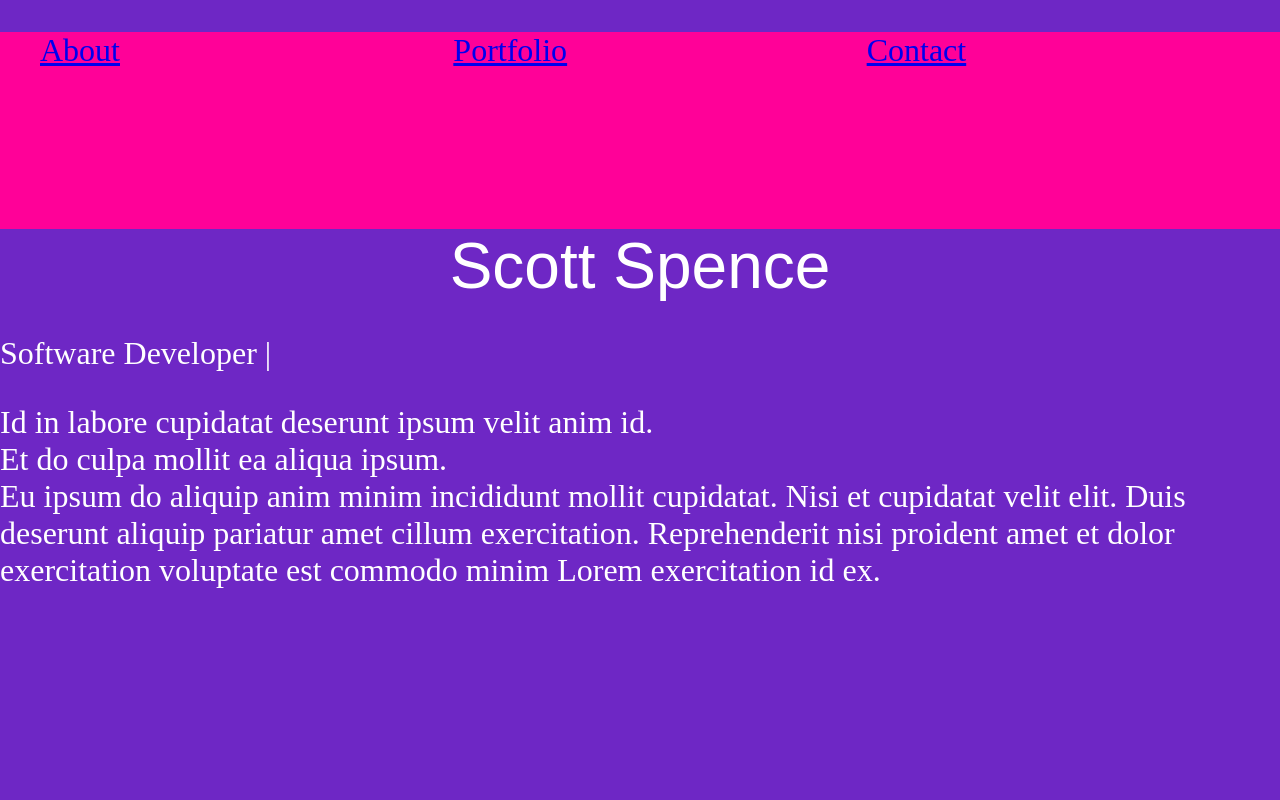
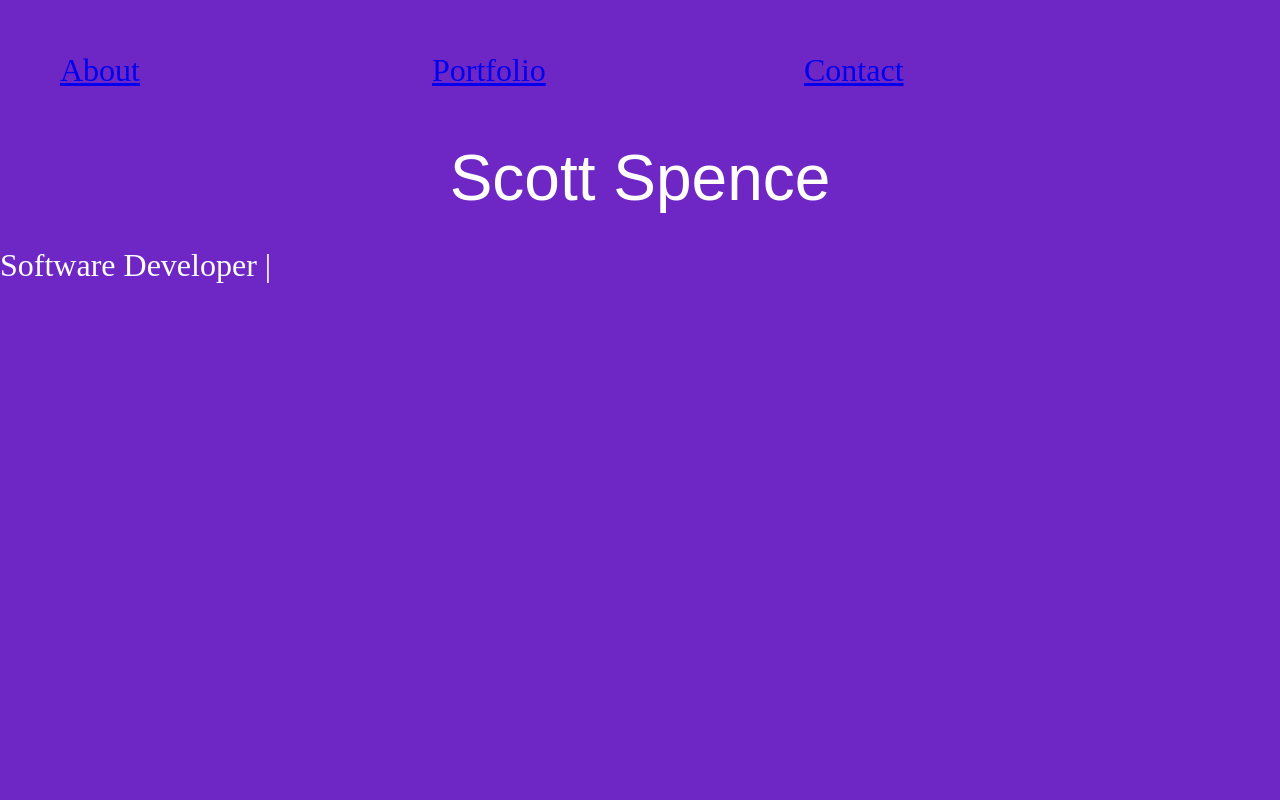
Before and after one commit to spences10/scottspence.me, a React (Create React App) app: page / in a window 1280 px wide. Shown: the top 800 px of the page. Built offline with nearby package versions, Linux system fonts and the light colour scheme; a web font is replaced by a local one.

Commit message:
:nail_care:styles:nail_care:

```diff
--- a/src/components/About.js
+++ b/src/components/About.js
@@ -3,7 +3,7 @@ import React from 'react'
 class About extends React.Component {
   render() {
     return (
-      <div>
+      <div id="about" className="about">
         Id in labore cupidatat deserunt ipsum velit anim id.
       </div>
     )
--- a/src/components/Contact.js
+++ b/src/components/Contact.js
@@ -4,7 +4,7 @@ class Contact extends React.Component {
 
   render() {
     return (
-      <div className="contact">
+      <div id="contact" className="contact">
         <div className="">
           Eu ipsum do aliquip anim minim incididunt mollit cupidatat. Nisi et cupidatat velit elit. Duis deserunt aliquip pariatur amet cillum exercitation. Reprehenderit nisi proident amet et dolor exercitation voluptate est commodo minim Lorem exercitation id ex.
         </div>
--- a/src/components/Header.js
+++ b/src/components/Header.js
@@ -20,7 +20,7 @@ class Header extends React.Component {
         </ul>
       </Headroom>
     )
-	}
+  }
 }
 
 export default Header
--- a/src/components/Portfolio.js
+++ b/src/components/Portfolio.js
@@ -3,7 +3,7 @@ import React from 'react'
 class Portfolio extends React.Component {
   render() {
     return (
-      <div>
+      <div id="portfolio" className="portfolio">
         Et do culpa mollit ea aliqua ipsum.
       </div>
     )
--- a/src/css/_typography.styl
+++ b/src/css/_typography.styl
@@ -5,7 +5,7 @@ body
   background purple
   -webkit-font-smoothing antialiased
   -moz-osx-font-smoothing grayscale
-  font-family 'Open Sans', sans-serif
+  font-family 'Nova Mono', sans-serif
   font-size 2rem
 
 h1
--- a/src/css/style.css
+++ b/src/css/style.css
@@ -26,7 +26,7 @@ body {
   background: #6e27c5;
   -webkit-font-smoothing: antialiased;
   -moz-osx-font-smoothing: grayscale;
-  font-family: 'Open Sans', sans-serif;
+  font-family: 'Nova Mono', sans-serif;
   font-size: 2rem;
 }
 h1 {
@@ -50,13 +50,30 @@ body {
   margin: 0 0;
 }
 .headroom {
-  background: #ff0198;
+  color: #fff;
+  background: #6e27c5;
+  padding: 10px 10px 10px 10px;
+}
+.headroom ul {
+  width: 90%;
 }
 .headroom li {
   display: inline-block;
   width: 33.333333333333336%;
-  margin-bottom: 10rem;
 }
 .parallaxHeader {
   background: #6e27c5;
+  height: 1000px;
 }
+.about {
+  height: 1000px;
+  background: #ff0198;
+}
+.portfolio {
+  height: 1000px;
+  background: #ffb617;
+}
+.contact {
+  height: 1000px;
+  background: #2e2e86;
+}
--- a/src/css/style.styl
+++ b/src/css/style.styl
@@ -8,20 +8,32 @@ body
   margin: 0 0
 
 .headroom
-  background: pink
+  color: white
+  background: purple
+  padding: 10px 10px 10px 10px
+  ul
+    width: 90%
   li
     display: inline-block
     width: (100%/3)
-    margin-bottom: 10rem
-  ul
-    // width: 100%
-//   background: linear-gradient(90deg,#6E77CF 0,#FFEA00 100%)
-//   user-select: none
 
 .parallaxHeader
   background: purple
+  height: 1000px
   // padding 2rem
 //   max-width 500px
 //   margin 50px auto
 //   border 2px solid black
 //   height: 1000px
+
+.about
+  height: 1000px
+  background: pink
+
+.portfolio
+  height: 1000px
+  background: yellow
+
+.contact
+  height: 1000px
+  background: minsk
--- a/src/index.js
+++ b/src/index.js
@@ -1,6 +1,8 @@
 import React from 'react'
 import { render } from 'react-dom'
 import './css/style.css'
+// import 'bootstrap/dist/css/bootstrap.min.css'
+// import 'font-awesome/css/font-awesome.min.css'
 
 import App from './components/App'
 
```
